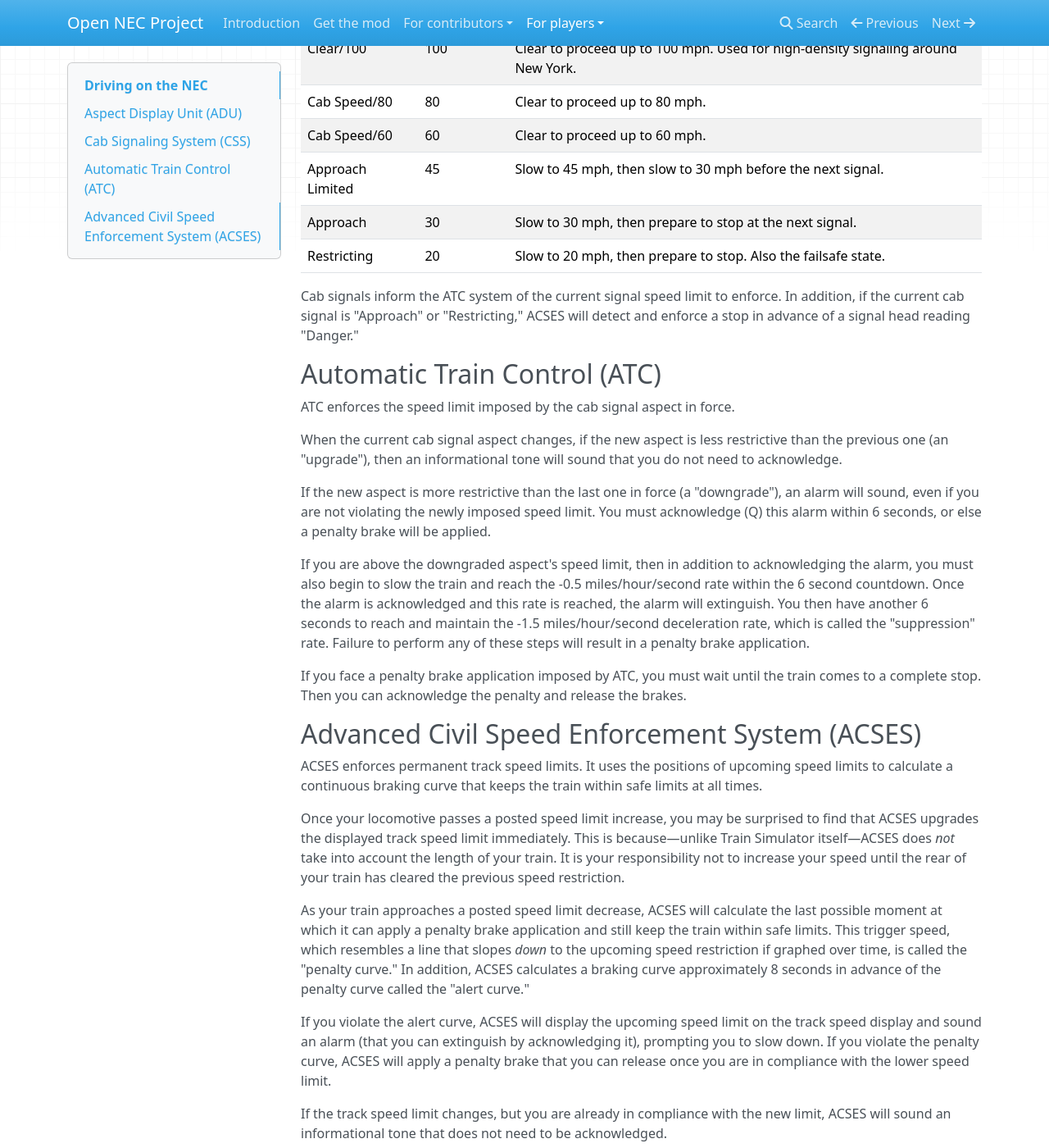
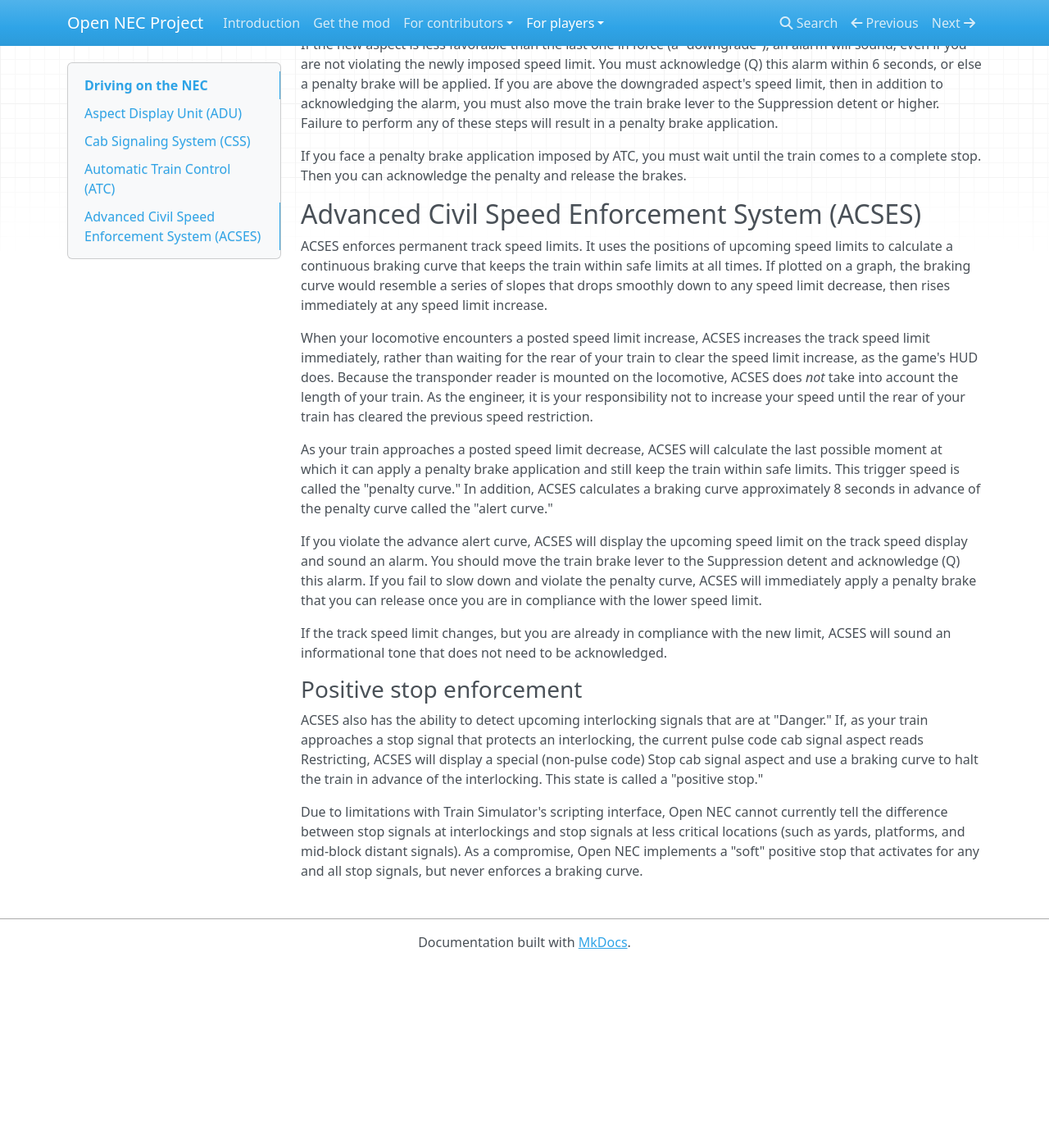
Before and after one commit to YoRyan/open-nec, an MkDocs documentation site: the page built from Docs/for-players/index.md, in a window 1280 px wide and 1400 px high, scrolled down 1962 px. Shown: the whole window at 82% size. Built offline with MkDocs 1.6.1, drawn with Linux system fonts in a browser that asks for light colours; nearby versions of some CDN libraries; after the commit the page ends 3139 px from its top, so only the background shows below that; some of the changed text lies outside the part shown.

Commit message:
docs: rewrite the safety systems text for players

```diff
--- a/Docs/for-players/index.md
+++ b/Docs/for-players/index.md
@@ -1,28 +1,26 @@
 # Driving on the NEC
 
-All locomotives upgraded by the Open NEC Project include fully functional safety systems that are turned *on* by default. These systems are fully compatible with any of the various renditions of the Northeast Corridor, so a modded AEM-7, for example, can drive on the New Haven Line and the North Jersey Coast Line with fully functional ATC and ACSES.
-
-Power change signals have also been implemented across the board, so locomotives will permanently cut their power if they enter a section of track incompatible with their source of power—for example, in the event that an AEM-7 enters a section without overhead catenary.
-
-To operate a train safely on the Northeast Corridor, you need to be familiar with the following systems:
+When upgraded by the Open NEC Project, locomotives turn their safety systems *on* by default. To operate a train safely on the Northeast Corridor, you need to be familiar with the following systems:
 
 - The pulse code cab signaling system (CSS) in use on the corridor, which is derived from the original system deployed by the Pennsylvania Railroad.
 - The Automatic Train Control (ATC) system, which enforces aspects and speed limits sent by the cab signaling system.
 - The Advanced Civil Speed Enforcement System (ACSES), which enforces permanent track speed limits and can also bring the train to a halt in advance of a stop signal.
 
-You also need to be familiar with the controls used to interact with them.
+In general, as an engineer, your job is to keep the train below the safe speed limit (or the lower of the two ATC and ACSES speeds if they are displayed separately) at all times. If you exceed the limit, you should acknowledge the alarm and move the train brake to the Suppression setting to swiftly slow down. You should also respond to any alarms that will sound when the safe speed limit drops, or when track conditions change.
+
+With the Open NEC Project, these safety systems are fully compatible with any of the various renditions of the Northeast Corridor. For example, an Amtrak AEM-7, which ordinarily only works with the Philadelphia to New York route it is distributed with, can, once upgraded, also drive on the Metro-North New Haven Line and the NJ Transit North Jersey Coast Line with fully functional ATC and ACSES.
 
 ## Aspect Display Unit (ADU)
 
-The ADU is the cockpit display that shows the states of the CSS, ATC, and ACSES systems.
+The ADU is the cockpit display that shows the states of the CSS, ATC, and ACSES systems. Dovetail Games modeled several styles of ADU for the Northeast Corridor:
 
-There are several styles of ADU in use on the Northeast Corridor, but they all have common elements. The cab signal display, which resembles a PRR-style circular signal head, communicates the current cab signal aspect in force. The "signal speed" display communicates the ATC-enforced speed limit. The "track speed" display communicates the ACSES-enforced speed limit. (Some ADU's combine the latter two displays.)
+The two-speed style of ADU has separate displays for the speeds enforced by ATC and ACSES. The "signal speed" display communicates the ATC-enforced speed limit, while the "track speed" display communicates the ACSES-enforced speed limit. Placed above the speeds is the signal aspect display, an imitation of a PRR-style circular signal head that communicates the current cab signal aspect in force.
 
 This is the ADU for the AEM-7. It is showing "Restricting" as the cab signal aspect, 20 mph for the signal speed, and 15 mph for the track speed:
 
-![AEM-7 ADU](adu-aem7.jpg)
+The single-speed style of ADU has a combined display for the ATC and ACSES speeds. It shows the lower of the two speeds (the "safe speed") at all times, and it also shows the current cab signal aspect in force. In Train Simulator, this style is found only on the Amtrak ACS-64.
 
-Dovetail's models impose some limitations on the information that the ADU's can be programmed to display—for example, the track speed display on the AEM-7 cannot display certain numbers—so each locomotive has its own quirks. Please consult the locomotive notes pages for specific information.
+The NJ Transit style of ADU also combines the ATC and ACES speeds. It uses a green arc on the speedometer to show the lower of the two speeds; if you exceed this speed, the part of the arc beyond the safe speed turns red. The digits at the center of the speedometer show not just the current speed, but also the current cab signal aspect. If the aspect is Clear/100 or more favorable, the digits turn green. If the aspect is not a Clear one, the digits turn black.
 
 ## Cab Signaling System (CSS)
 
@@ -32,39 +30,42 @@
 
 | Aspect | Speed (mph) | Meaning |
 | --- | --- | --- |
-| Clear/150 | 150 | Clear to proceed up to 150 mph. |
+| Clear/150* | 150 | Clear to proceed up to 150 mph. |
 | Clear/125 | 125 | Clear to proceed up to 125 mph. |
-| Clear/100 | 100 | Clear to proceed up to 100 mph. Used for high-density signaling around New York. |
+| Clear/100* | 100 | Clear to proceed up to 100 mph. Used for high-density signaling around New York. |
 | Cab Speed/80 | 80 | Clear to proceed up to 80 mph. |
 | Cab Speed/60 | 60 | Clear to proceed up to 60 mph. |
-| Approach Limited | 45 | Slow to 45 mph, then slow to 30 mph before the next signal. |
-| Approach | 30 | Slow to 30 mph, then prepare to stop at the next signal. |
+| Approach Medium/45 | 45 | Slow to 45 mph. |
+| Approach Medium/30 | 30 | Slow to 30 mph. |
+| Approach | 30 | Slow to 30 mph, then prepare to stop at the next interlocking. |
 | Restricting | 20 | Slow to 20 mph, then prepare to stop. Also the failsafe state. |
 
-Cab signals inform the ATC system of the current signal speed limit to enforce. In addition, if the current cab signal is "Approach" or "Restricting," ACSES will detect and enforce a stop in advance of a signal head reading "Danger."
+\* Though used on the corridor in reality, the Clear/150 and Clear/100 aspects are not currently utilized by any Train Simulator route.
 
 ## Automatic Train Control (ATC)
 
 ATC enforces the speed limit imposed by the cab signal aspect in force.
 
-When the current cab signal aspect changes, if the new aspect is less restrictive than the previous one (an "upgrade"), then an informational tone will sound that you do not need to acknowledge.
+When the current cab signal aspect changes, if the new aspect is more favorable than the previous one (an "upgrade"), then an informational tone will sound that you do not need to acknowledge.
 
-If the new aspect is more restrictive than the last one in force (a "downgrade"), an alarm will sound, even if you are not violating the newly imposed speed limit. You must acknowledge (Q) this alarm within 6 seconds, or else a penalty brake will be applied.
-
-If you are above the downgraded aspect's speed limit, then in addition to acknowledging the alarm, you must also begin to slow the train and reach the -0.5 miles/hour/second rate within the 6 second countdown. Once the alarm is acknowledged and this rate is reached, the alarm will extinguish. You then have another 6 seconds to reach and maintain the -1.5 miles/hour/second deceleration rate, which is called the "suppression" rate. Failure to perform any of these steps will result in a penalty brake application.
+If the new aspect is less favorable than the last one in force (a "downgrade"), an alarm will sound, even if you are not violating the newly imposed speed limit. You must acknowledge (Q) this alarm within 6 seconds, or else a penalty brake will be applied. If you are above the downgraded aspect's speed limit, then in addition to acknowledging the alarm, you must also move the train brake lever to the Suppression detent or higher. Failure to perform any of these steps will result in a penalty brake application.
 
 If you face a penalty brake application imposed by ATC, you must wait until the train comes to a complete stop. Then you can acknowledge the penalty and release the brakes.
 
 ## Advanced Civil Speed Enforcement System (ACSES)
 
-ACSES enforces permanent track speed limits. It uses the positions of upcoming speed limits to calculate a continuous braking curve that keeps the train within safe limits at all times.
+ACSES enforces permanent track speed limits. It uses the positions of upcoming speed limits to calculate a continuous braking curve that keeps the train within safe limits at all times. If plotted on a graph, the braking curve would resemble a series of slopes that drops smoothly down to any speed limit decrease, then rises immediately at any speed limit increase.
 
-Once your locomotive passes a posted speed limit increase, you may be surprised to find that ACSES upgrades the displayed track speed limit immediately. This is because—unlike Train Simulator itself—ACSES does *not* take into account the length of your train. It is your responsibility not to increase your speed until the rear of your train has cleared the previous speed restriction.
+When your locomotive encounters a posted speed limit increase, ACSES increases the track speed limit immediately, rather than waiting for the rear of your train to clear the speed limit increase, as the game's HUD does. Because the transponder reader is mounted on the locomotive, ACSES does *not* take into account the length of your train. As the engineer, it is your responsibility not to increase your speed until the rear of your train has cleared the previous speed restriction.
 
-As your train approaches a posted speed limit decrease, ACSES will calculate the last possible moment at which it can apply a penalty brake application and still keep the train within safe limits. This trigger speed, which resembles a line that slopes *down* to the upcoming speed restriction if graphed over time, is called the "penalty curve." In addition, ACSES calculates a braking curve approximately 8 seconds in advance of the penalty curve called the "alert curve."
+As your train approaches a posted speed limit decrease, ACSES will calculate the last possible moment at which it can apply a penalty brake application and still keep the train within safe limits. This trigger speed is called the "penalty curve." In addition, ACSES calculates a braking curve approximately 8 seconds in advance of the penalty curve called the "alert curve."
 
-If you violate the alert curve, ACSES will display the upcoming speed limit on the track speed display and sound an alarm (that you can extinguish by acknowledging it), prompting you to slow down. If you violate the penalty curve, ACSES will apply a penalty brake that you can release once you are in compliance with the lower speed limit.
+If you violate the advance alert curve, ACSES will display the upcoming speed limit on the track speed display and sound an alarm. You should move the train brake lever to the Suppression detent and acknowledge (Q) this alarm. If you fail to slow down and violate the penalty curve, ACSES will immediately apply a penalty brake that you can release once you are in compliance with the lower speed limit.
 
 If the track speed limit changes, but you are already in compliance with the new limit, ACSES will sound an informational tone that does not need to be acknowledged.
 
-ACSES will also halt the train in advance of any "Danger" signal, an act that is called a "positive stop." The positive stop functionality is activated whenever the cab signaling system reads "Approach" or "Restricting." When ACSES imposes a positive stop, you will receive alert and penalty curves that read "0 mph." You can release the positive stop once the signal upgrades from "Danger."
+### Positive stop enforcement
+
+ACSES also has the ability to detect upcoming interlocking signals that are at "Danger." If, as your train approaches a stop signal that protects an interlocking, the current pulse code cab signal aspect reads Restricting, ACSES will display a special (non-pulse code) Stop cab signal aspect and use a braking curve to halt the train in advance of the interlocking. This state is called a "positive stop."
+
+Due to limitations with Train Simulator's scripting interface, Open NEC cannot currently tell the difference between stop signals at interlockings and stop signals at less critical locations (such as yards, platforms, and mid-block distant signals). As a compromise, Open NEC implements a "soft" positive stop that activates for any and all stop signals, but never enforces a braking curve.
```
Also changed, not shown: Docs/for-players/adu-aem7.jpg (deleted).
